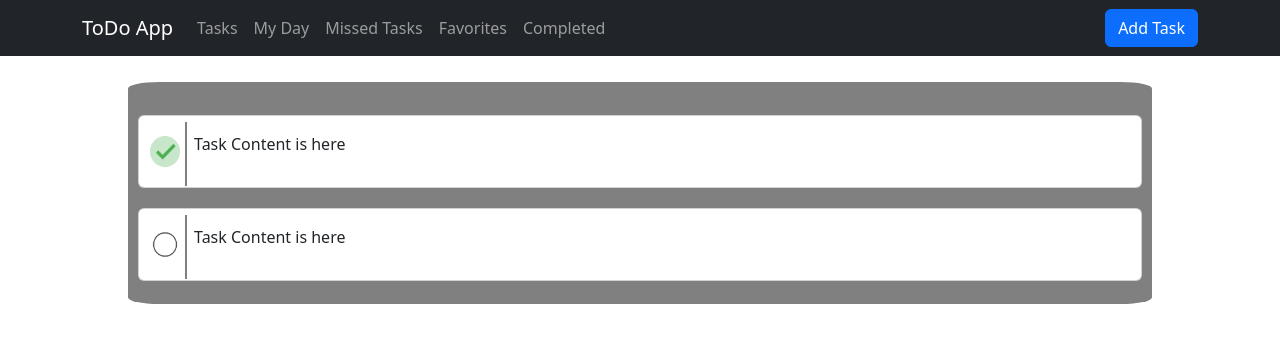
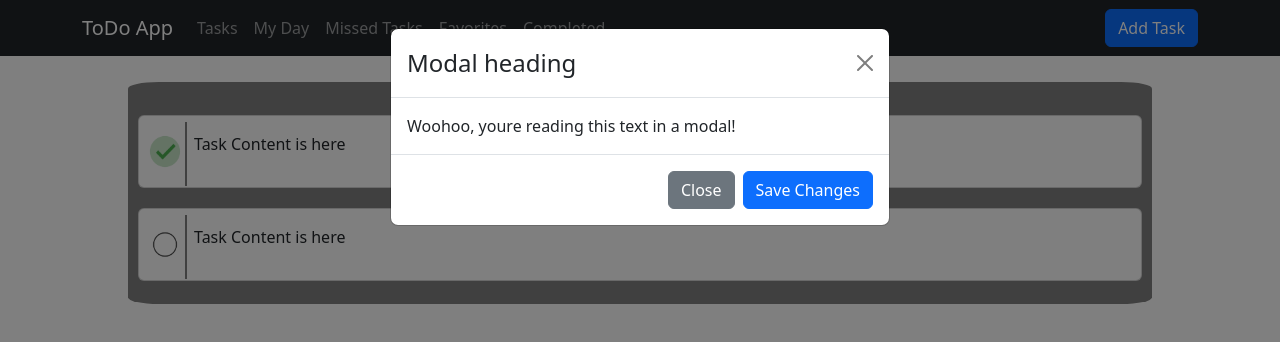
Before and after one commit to boscosylvester-john/react-todo-app, a React (Create React App) app in the folder todo-app/: page / in a window 1280 px wide. Both pictures are taken after a click on the button "Add Task". Shown: the top 342 px of the page. Built offline with nearby package versions, Linux system fonts and the light colour scheme; data requests are answered from the project's data file.

Commit message:
Add modal for tasks

```diff
--- a/todo-app/src/App.js
+++ b/todo-app/src/App.js
@@ -16,6 +16,7 @@ const App = () => {
     let updatedList = Object.assign([], allTasks);
     switch (action) {
       case ACTION_TYPE.NEW:
+        changedTask.id = getNewTaskId();
         updatedList.push(changedTask);
         break;
       case ACTION_TYPE.UPDATE:
@@ -26,6 +27,13 @@ const App = () => {
         break;
     }
     setAllTasks(updatedList);
+  };
+
+  const getNewTaskId = () => {
+    return (
+      Math.max(...allTasks.map((task) => Number(task.id))) +
+      1
+    );
   };
 
   useEffect(() => {
--- /dev/null
+++ b/todo-app/src/components/TaskModal.js
@@ -0,0 +1,46 @@
+import React from 'react';
+import Modal from 'react-bootstrap/Modal';
+import Button from 'react-bootstrap/Button';
+
+const TaskModal = ({
+  currentTask,
+  submitType,
+  showModal,
+  setShowModal,
+  updateTaskList
+}) => {
+  const closeModal = () => {
+    setShowModal(false);
+  };
+
+  const submitChanges = (task, action) => {
+    updateTaskList(task, action);
+    setShowModal(false);
+  };
+
+  return (
+    <Modal show={showModal} onHide={closeModal}>
+      <Modal.Header closeButton>
+        <Modal.Title>Modal heading</Modal.Title>
+      </Modal.Header>
+      <Modal.Body>
+        Woohoo, youre reading this text in a modal!
+      </Modal.Body>
+      <Modal.Footer>
+        <Button variant="secondary" onClick={closeModal}>
+          Close
+        </Button>
+        <Button
+          variant="primary"
+          onClick={() => {
+            submitChanges(currentTask, submitType);
+          }}>
+          Save Changes
+        </Button>
+      </Modal.Footer>
+    </Modal>
+  );
+};
+
+TaskModal.PropTypes = {};
+export default TaskModal;
--- a/todo-app/src/components/navigation.js
+++ b/todo-app/src/components/navigation.js
@@ -2,13 +2,27 @@ import Navbar from 'react-bootstrap/Navbar';
 import Container from 'react-bootstrap/Container';
 import Nav from 'react-bootstrap/Nav';
 import PropTypes from 'prop-types';
-import { PAGE_TYPES } from '../constants';
+import {
+  ACTION_TYPE,
+  DUMMY_CURRENT_TASK,
+  PAGE_TYPES
+} from '../constants';
 import Button from 'react-bootstrap/Button';
+import { useState } from 'react';
+import TaskModal from './TaskModal';
 
 const Navigation = ({ setPageType, updateTaskList }) => {
-  console.log(updateTaskList);
+  const [showModal, setShowModal] = useState(false);
 
   return (
+    <>
+      <TaskModal
+        currentTask={DUMMY_CURRENT_TASK}
+        submitType={ACTION_TYPE.NEW}
+        showModal={showModal}
+        setShowModal={setShowModal}
+        updateTaskList={updateTaskList}
+      />
       <Navbar bg="dark" variant="dark">
         <Container>
           <Navbar.Brand
@@ -49,9 +63,16 @@ const Navigation = ({ setPageType, updateTaskList }) => {
               Completed
             </Nav.Link>
           </Nav>
-        <Button variant="primary">Add Task</Button>
+          <Button
+            variant="primary"
+            onClick={() => {
+              setShowModal(true);
+            }}>
+            Add Task
+          </Button>
         </Container>
       </Navbar>
+    </>
   );
 };
 
--- a/todo-app/src/constants.js
+++ b/todo-app/src/constants.js
@@ -16,3 +16,14 @@ export const ACTION_TYPE = {
   NEW: 'NEW',
   UPDATE: 'UPDATE'
 };
+
+export const DUMMY_CURRENT_TASK = {
+  id: 0,
+  subject: '',
+  description: '',
+  dueDate: '',
+  reminderDate: '',
+  status: '',
+  isFavorite: 'FALSE',
+  createdOn: ''
+};
```
Lines whose indentation alone changed are shown as unchanged.
